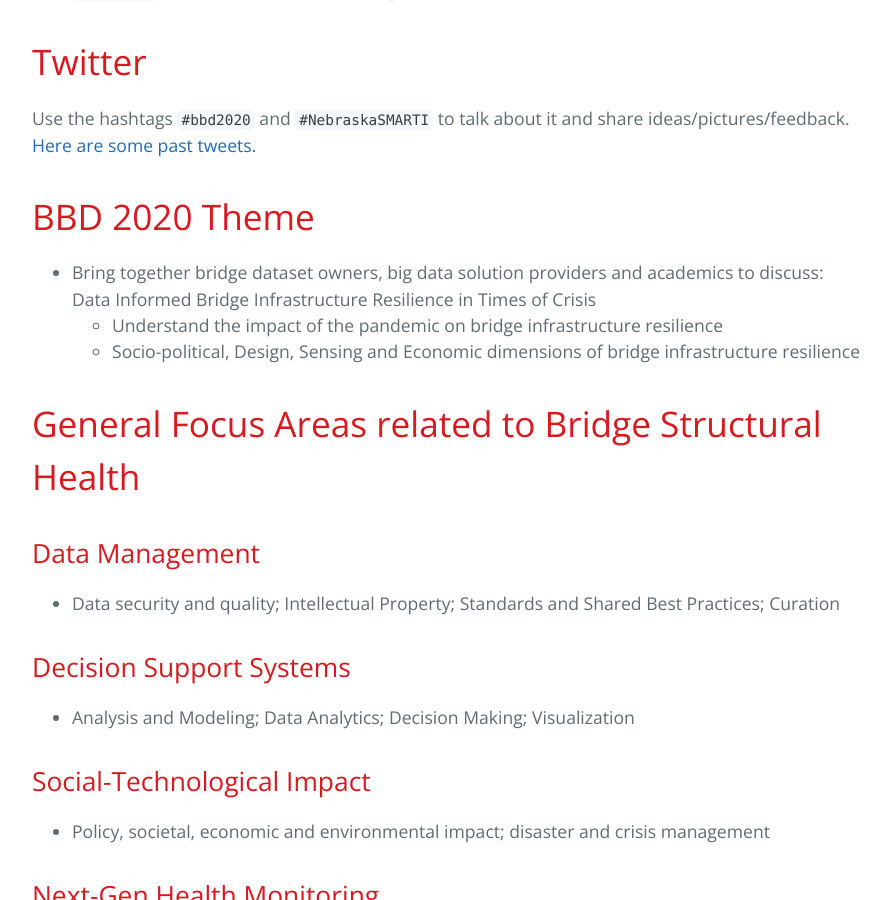
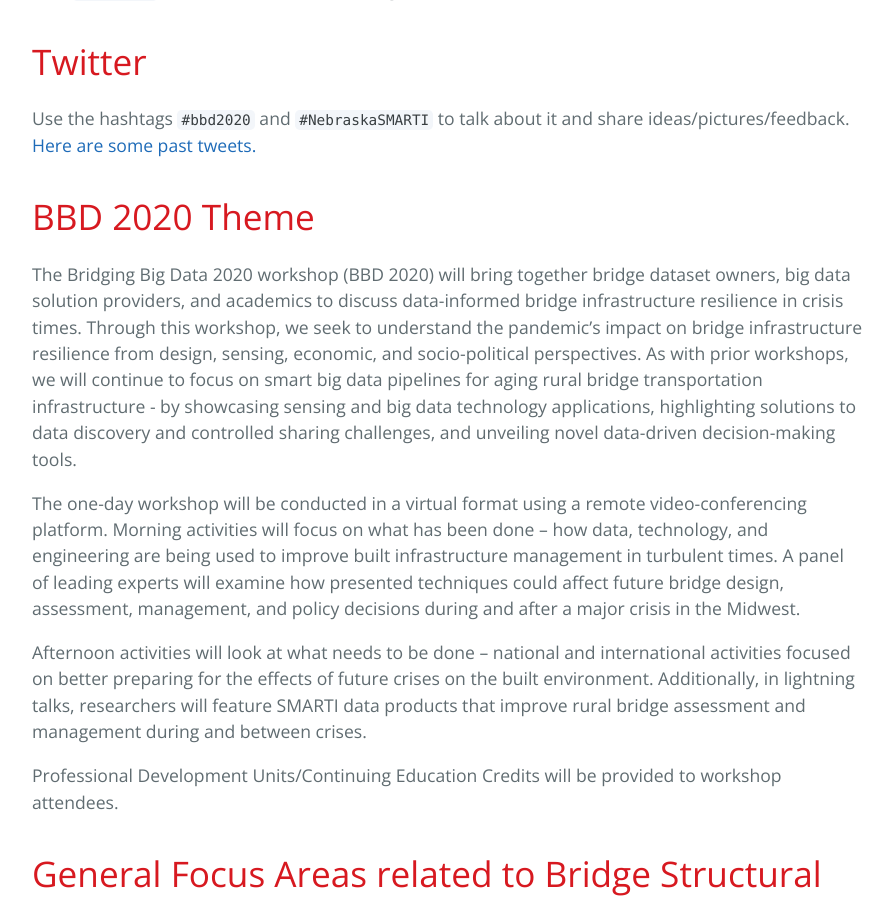
Before and after one commit to BridgingBigData/BridgingBigData.github.io, a Jekyll site: the page built from pages/bbd2020.md, in a window 1280 px wide and 900 px high, scrolled down 872 px. Shown: the whole window, without its empty margins (192-1084 px from the left). Built offline with Jekyll 4.4.1, drawn with Linux system fonts in a browser that asks for light colours.

Commit message:
Update bbd2020.md

```diff
--- a/pages/bbd2020.md
+++ b/pages/bbd2020.md
@@ -15,10 +15,13 @@
 
 
 # BBD 2020 Theme
-- Bring together bridge dataset owners, big data solution providers and academics to discuss:
-Data Informed Bridge Infrastructure Resilience in Times of Crisis
-  - Understand the impact of the pandemic on bridge infrastructure resilience
-  - Socio-political, Design, Sensing and Economic dimensions of bridge infrastructure resilience
+The Bridging Big Data 2020 workshop (BBD 2020) will bring together bridge dataset owners, big data solution providers, and academics to discuss data-informed bridge infrastructure resilience in crisis times. Through this workshop, we seek to understand the pandemic's impact on bridge infrastructure resilience from design, sensing, economic, and socio-political perspectives. As with prior workshops, we will continue to focus on smart big data pipelines for aging rural bridge transportation infrastructure - by showcasing sensing and big data technology applications, highlighting solutions to data discovery and controlled sharing challenges, and unveiling novel data-driven decision-making tools.
+
+The one-day workshop will be conducted in a virtual format using a remote video-conferencing platform. Morning activities will focus on what has been done -- how data, technology, and engineering are being used to improve built infrastructure management in turbulent times. A panel of leading experts will examine how presented techniques could affect future bridge design, assessment, management, and policy decisions during and after a major crisis in the Midwest.
+
+Afternoon activities will look at what needs to be done -- national and international activities focused on better preparing for the effects of future crises on the built environment. Additionally, in lightning talks, researchers will feature SMARTI data products that improve rural bridge assessment and management during and between crises.
+
+Professional Development Units/Continuing Education Credits will be provided to workshop attendees.
 
 # General Focus Areas related to Bridge Structural Health
 ## Data Management
```
